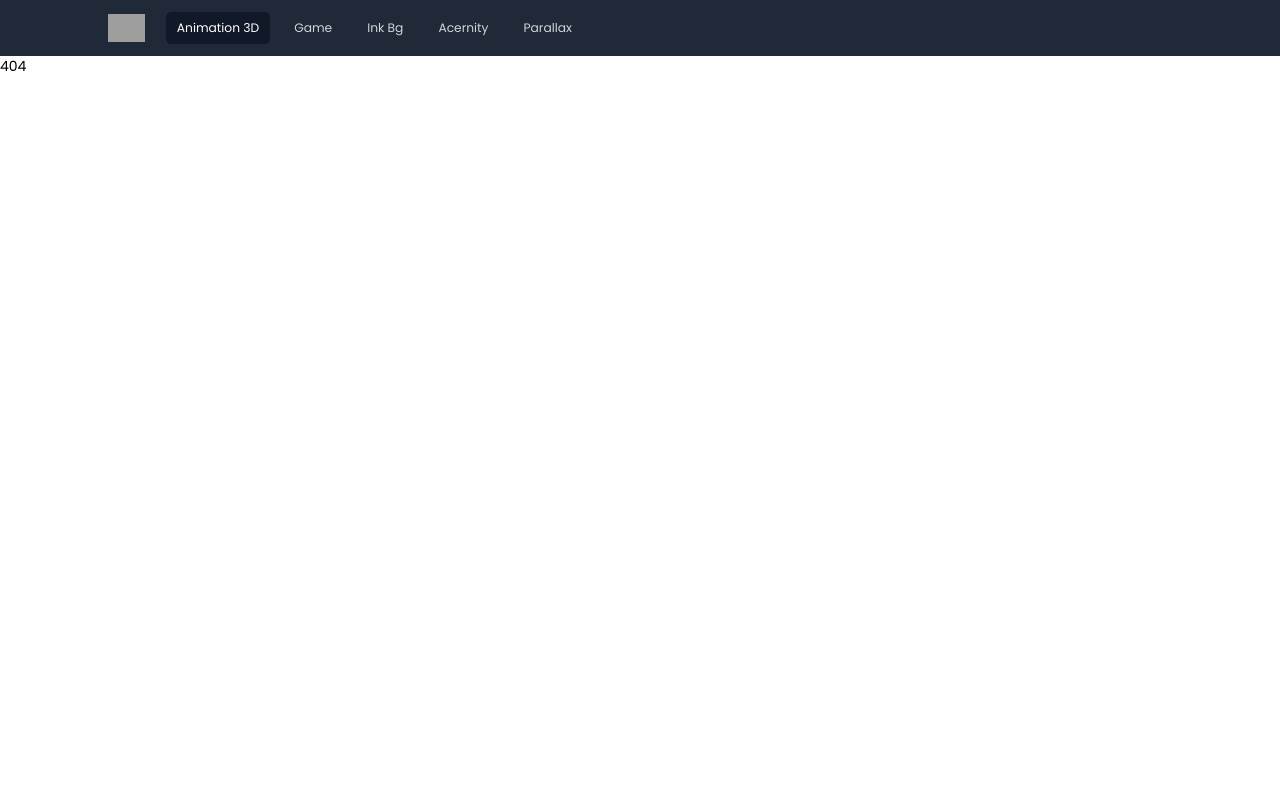
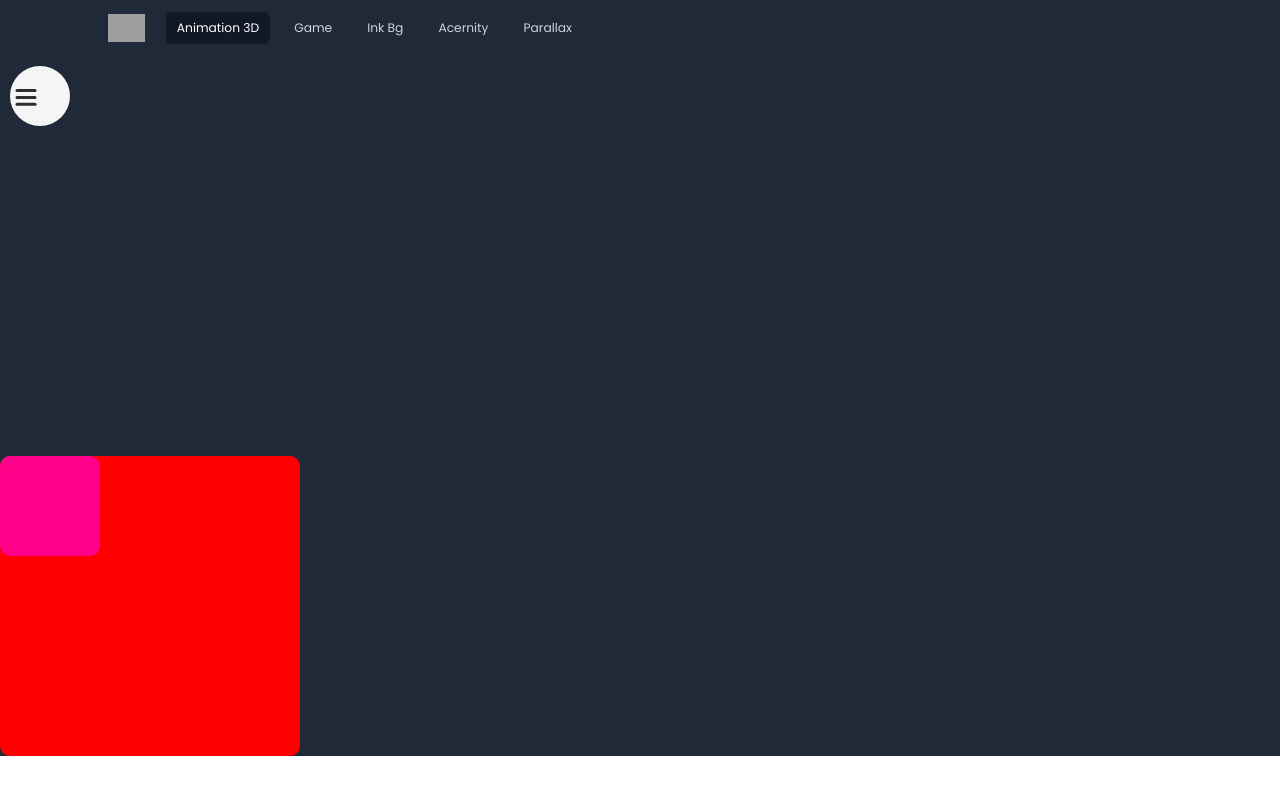
Before and after one commit to lualua0909/lighthouse-multiple-test, a React (Vite) app: page /motion in a window 1280 px wide. Before the commit this address had no page. Shown: the top 794 px of the page. Built offline with nearby package versions, Linux system fonts and the light colour scheme; grey boxes are pictures that could not be loaded.

Commit message:
commit code

```diff
--- a/package.json
+++ b/package.json
@@ -17,6 +17,7 @@
     "@tabler/icons-react": "^3.26.0",
     "clsx": "^2.1.1",
     "framer-motion": "^11.15.0",
+    "motion": "^11.15.0",
     "react": "^18.3.1",
     "react-dom": "^18.3.1",
     "react-export-table-to-excel": "^1.0.6",
--- a/src/main.tsx
+++ b/src/main.tsx
@@ -9,6 +9,7 @@ import BackgroundCurve from "./pages/BackgroundCurve";
 import { NavBar } from "./components/nav-bar";
 import Acernity from "./pages/Acernity";
 import ParallaxPage from "./pages/Parallax";
+import MotionPage from "./pages/Motion";
 
 createRoot(document.getElementById("root")!).render(
   <StrictMode>
@@ -21,6 +22,7 @@ createRoot(document.getElementById("root")!).render(
           <Route path="bg-curve" element={<BackgroundCurve />} />
           <Route path="acernity" element={<Acernity />} />
           <Route path="parallax" element={<ParallaxPage />} />
+          <Route path="motion" element={<MotionPage />} />
           <Route path="*" element={<h1>404</h1>} />
         </Route>
       </Routes>
--- /dev/null
+++ b/src/pages/Motion/index.tsx
@@ -0,0 +1,267 @@
+import type { Variants } from "motion/react";
+import * as motion from "motion/react-client";
+import { useEffect, useRef, useState } from "react";
+
+export default function MotionPage() {
+  const [isOpen, setIsOpen] = useState(false);
+  const containerRef = useRef<HTMLDivElement>(null);
+  const { height } = useDimensions(containerRef);
+  const constraintsRef = useRef<HTMLDivElement>(null);
+
+  return (
+    <div className="bg-gray-800 ">
+      <div style={container}>
+        <motion.nav
+          initial={false}
+          animate={isOpen ? "open" : "closed"}
+          custom={height}
+          ref={containerRef}
+          style={nav}
+        >
+          <motion.div style={background} variants={sidebarVariants} />
+          <Navigation />
+          <MenuToggle toggle={() => setIsOpen(!isOpen)} />
+        </motion.nav>
+      </div>
+
+      <motion.div ref={constraintsRef} style={constraints}>
+        <motion.div
+          drag
+          dragConstraints={constraintsRef}
+          dragElastic={0.2}
+          style={box}
+        />
+      </motion.div>
+    </div>
+  );
+}
+
+const constraints = {
+  width: 300,
+  height: 300,
+  backgroundColor: "#ff0000",
+  borderRadius: 10
+};
+
+const box = {
+  width: 100,
+  height: 100,
+  backgroundColor: "#ff0088",
+  borderRadius: 10
+};
+
+const navVariants = {
+  open: {
+    transition: { staggerChildren: 0.07, delayChildren: 0.2 }
+  },
+  closed: {
+    transition: { staggerChildren: 0.05, staggerDirection: -1 }
+  }
+};
+
+const Navigation = () => (
+  <motion.ul style={list} variants={navVariants}>
+    {[0, 1, 2, 3, 4].map((i) => (
+      <MenuItem i={i} key={i} />
+    ))}
+  </motion.ul>
+);
+
+const itemVariants = {
+  open: {
+    y: 0,
+    opacity: 1,
+    transition: {
+      y: { stiffness: 1000, velocity: -100 }
+    }
+  },
+  closed: {
+    y: 50,
+    opacity: 0,
+    transition: {
+      y: { stiffness: 1000 }
+    }
+  }
+};
+
+const colors = ["#FF008C", "#D309E1", "#9C1AFF", "#7700FF", "#4400FF"];
+
+const MenuItem = ({ i }: { i: number }) => {
+  const border = `2px solid ${colors[i]}`;
+  return (
+    <motion.li
+      style={listItem}
+      variants={itemVariants}
+      whileHover={{ scale: 1.1 }}
+      whileTap={{ scale: 0.95 }}
+    >
+      <div style={{ ...iconPlaceholder, border }} />
+      <div style={{ ...textPlaceholder, border }} />
+    </motion.li>
+  );
+};
+
+const sidebarVariants = {
+  open: (height = 1000) => ({
+    clipPath: `circle(${height * 2 + 200}px at 40px 40px)`,
+    transition: {
+      type: "spring",
+      stiffness: 20,
+      restDelta: 2
+    }
+  }),
+  closed: {
+    clipPath: "circle(30px at 40px 40px)",
+    transition: {
+      delay: 0.2,
+      type: "spring",
+      stiffness: 400,
+      damping: 40
+    }
+  }
+};
+
+interface PathProps {
+  d?: string;
+  variants: Variants;
+  transition?: { duration: number };
+}
+
+const Path = (props: PathProps) => (
+  <motion.path
+    fill="transparent"
+    strokeWidth="3"
+    stroke="hsl(0, 0%, 18%)"
+    strokeLinecap="round"
+    {...props}
+  />
+);
+
+const MenuToggle = ({ toggle }: { toggle: () => void }) => (
+  <button style={toggleContainer} onClick={toggle}>
+    <svg width="23" height="23" viewBox="0 0 23 23">
+      <Path
+        variants={{
+          closed: { d: "M 2 2.5 L 20 2.5" },
+          open: { d: "M 3 16.5 L 17 2.5" }
+        }}
+      />
+      <Path
+        d="M 2 9.423 L 20 9.423"
+        variants={{
+          closed: { opacity: 1 },
+          open: { opacity: 0 }
+        }}
+        transition={{ duration: 0.1 }}
+      />
+      <Path
+        variants={{
+          closed: { d: "M 2 16.346 L 20 16.346" },
+          open: { d: "M 3 2.5 L 17 16.346" }
+        }}
+      />
+    </svg>
+  </button>
+);
+
+/**
+ * ==============   Styles   ================
+ */
+
+const container: React.CSSProperties = {
+  position: "relative",
+  display: "flex",
+  justifyContent: "flex-start",
+  alignItems: "stretch",
+  flex: 1,
+  width: 500,
+  maxWidth: "100%",
+  height: 400,
+  backgroundColor: "var(--accent)",
+  borderRadius: 20,
+  overflow: "hidden"
+};
+
+const nav: React.CSSProperties = {
+  width: 300
+};
+
+const background: React.CSSProperties = {
+  backgroundColor: "#f5f5f5",
+  position: "absolute",
+  top: 0,
+  left: 0,
+  bottom: 0,
+  width: 300
+};
+
+const toggleContainer: React.CSSProperties = {
+  outline: "none",
+  border: "none",
+  WebkitUserSelect: "none",
+  MozUserSelect: "none",
+  cursor: "pointer",
+  position: "absolute",
+  top: 18,
+  left: 15,
+  width: 50,
+  height: 50,
+  borderRadius: "50%",
+  background: "transparent"
+};
+
+const list: React.CSSProperties = {
+  listStyle: "none",
+  padding: 25,
+  margin: 0,
+  position: "absolute",
+  top: 80,
+  width: 230
+};
+
+const listItem: React.CSSProperties = {
+  display: "flex",
+  alignItems: "center",
+  justifyContent: "flex-start",
+  padding: 0,
+  margin: 0,
+  listStyle: "none",
+  marginBottom: 20,
+  cursor: "pointer"
+};
+
+const iconPlaceholder: React.CSSProperties = {
+  width: 40,
+  height: 40,
+  borderRadius: "50%",
+  flex: "40px 0",
+  marginRight: 20
+};
+
+const textPlaceholder: React.CSSProperties = {
+  borderRadius: 5,
+  width: 200,
+  height: 20,
+  flex: 1
+};
+
+/**
+ * ==============   Utils   ================
+ */
+
+// Naive implementation - in reality would want to attach
+// a window or resize listener. Also use state/layoutEffect instead of ref/effect
+// if this is important to know on initial client render.
+// It would be safer to  return null for unmeasured states.
+const useDimensions = (ref: React.RefObject<HTMLDivElement | null>) => {
+  const dimensions = useRef({ width: 0, height: 0 });
+
+  useEffect(() => {
+    if (ref.current) {
+      dimensions.current.width = ref.current.offsetWidth;
+      dimensions.current.height = ref.current.offsetHeight;
+    }
+  }, [ref]);
+
+  return dimensions.current;
+};
--- a/src/pages/Parallax/index.tsx
+++ b/src/pages/Parallax/index.tsx
@@ -1,19 +1,40 @@
 import { Parallax, ParallaxLayer } from "@react-spring/parallax";
 import styles from "./style.module.css";
+import imgBg from "../../assets/header-chat-2.png";
 
 export default function ParallaxPage() {
   const alignCenter = { display: "flex", alignItems: "center" };
   return (
-    <div>
+    <div className="overflow-hidden">
       <div className={styles.background} />
 
-      <Parallax pages={5}>
+      <Parallax pages={5} className="overflow-hidden">
         <ParallaxLayer
           offset={0}
-          speed={0.5}
-          style={{ ...alignCenter, justifyContent: "center" }}
+          speed={1}
+          style={{
+            ...alignCenter,
+            justifyContent: "center",
+            borderBottom: "1px solid white"
+          }}
         >
-          <p className={styles.scrollText}>Scroll down</p>
+          <img
+            src={imgBg}
+            alt="arrow"
+            className="w-screen h-[300px] absolute bottom-[60px]"
+          />
+        </ParallaxLayer>
+        <ParallaxLayer
+          offset={0}
+          speed={0.1}
+          style={{
+            ...alignCenter,
+            justifyContent: "center",
+            zIndex: -1
+            // backgroundColor: "white"
+          }}
+        >
+          <span className="font-bold text-5xl absolute z-0">Scroll down</span>
         </ParallaxLayer>
 
         <ParallaxLayer
--- a/src/pages/Parallax/style.module.css
+++ b/src/pages/Parallax/style.module.css
@@ -1,3 +1,7 @@
+body {
+  overflow: hidden; /* Hide scrollbars */
+}
+
 .background {
   background: linear-gradient(#e66465, #9198e5);
   position: absolute;
@@ -7,10 +11,6 @@
   left: 0;
   width: 100vw;
   height: 100vh;
-}
-
-.scrollText {
-  font-size: 1.5rem;
 }
 
 .card {
```
Also changed, not shown: src/assets/header-chat-2.png (added), 1 other file (tests, documents, lock files or other folders).
